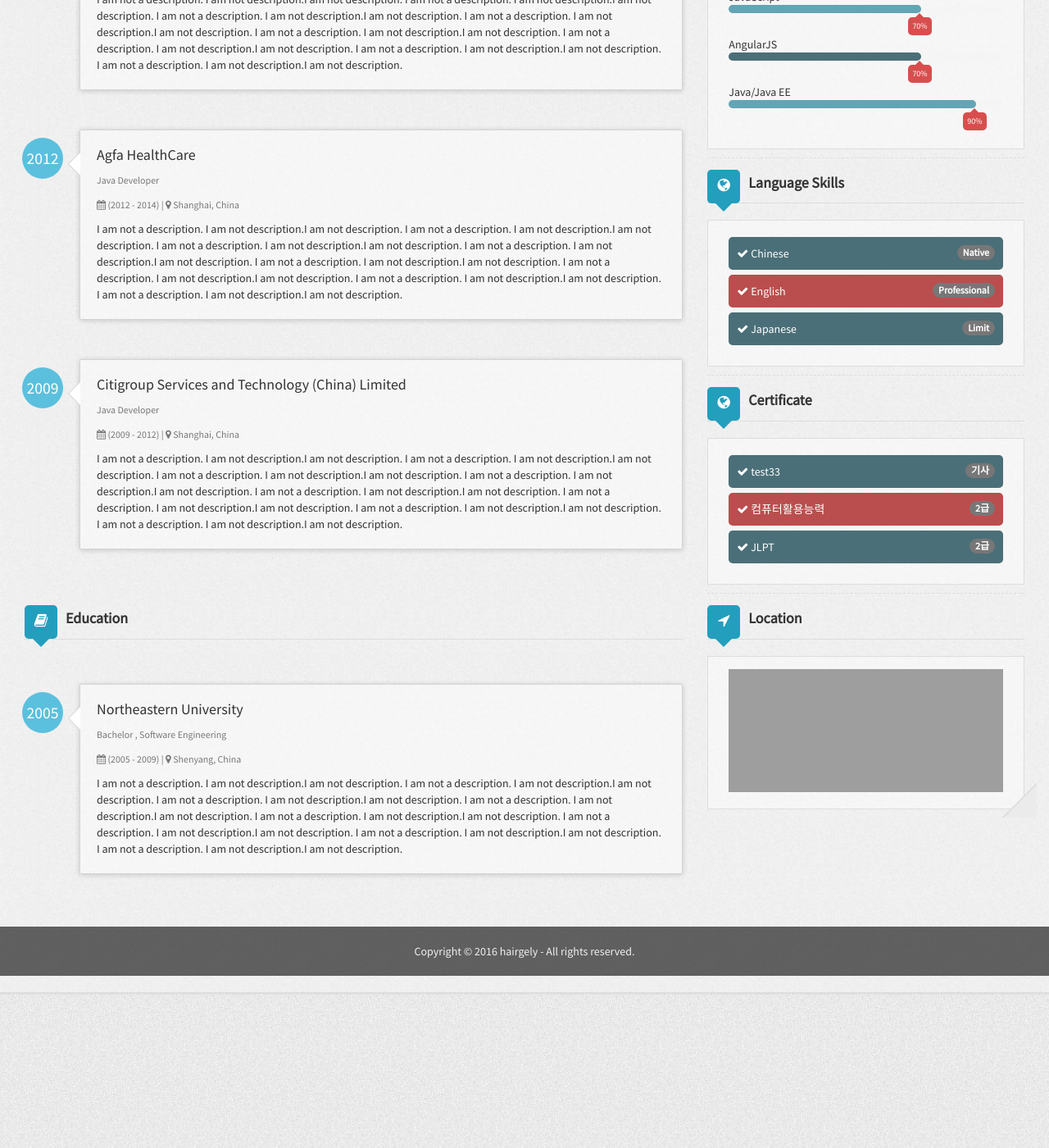
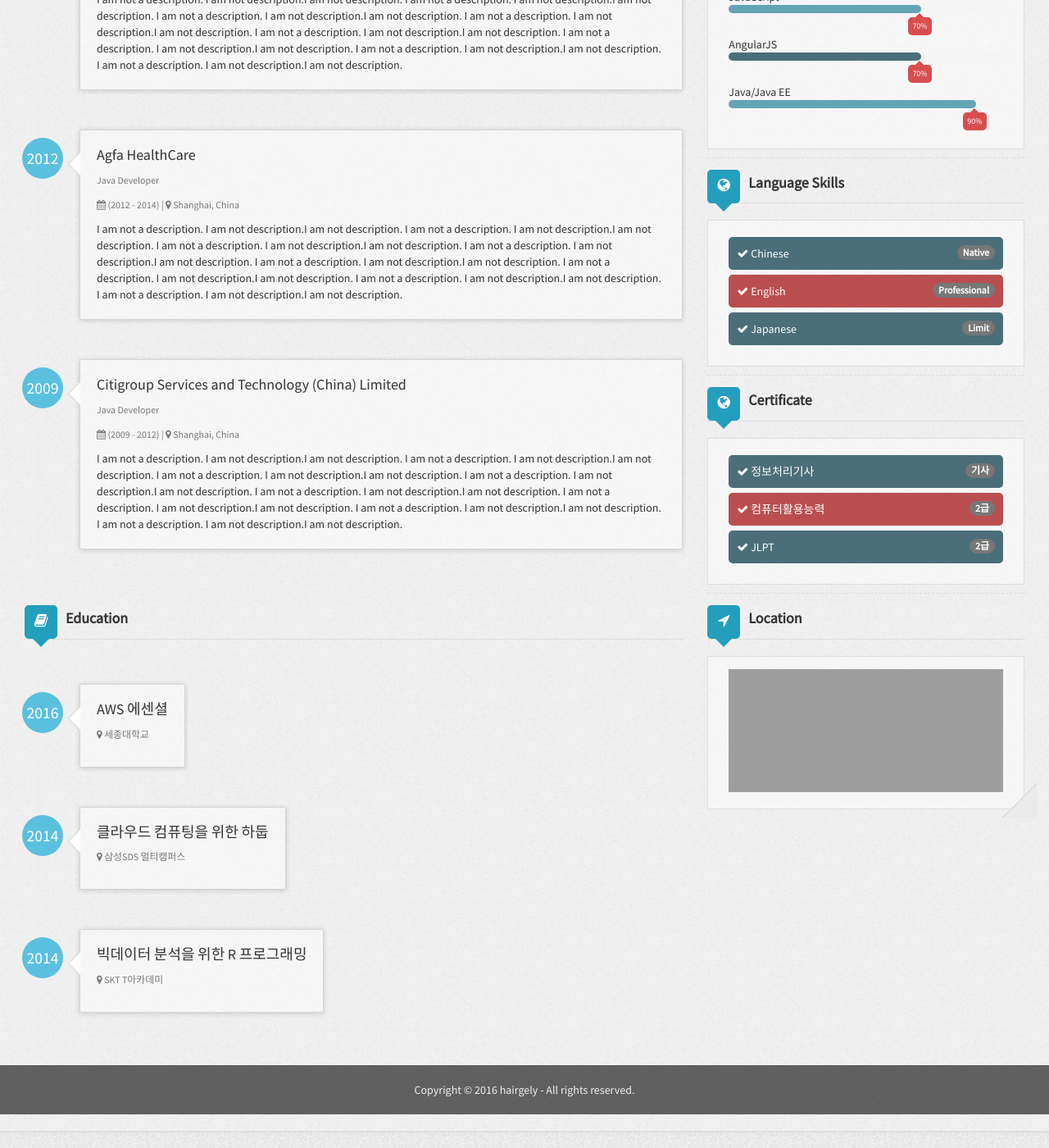
Before and after one commit to hairgely/resume, a Jekyll site: the page built from index.html, in a window 1280 px wide and 1400 px high, scrolled down 351 px. Shown: the whole window at 82% size. Built offline with Jekyll 4.4.1, drawn with Linux system fonts in a browser that asks for light colours; nearby versions of some CDN libraries; grey boxes are pictures that could not be loaded.

```diff
--- a/_config.yml
+++ b/_config.yml
@@ -51,13 +51,29 @@ author:
       description: I am not a description. I am not description.I am not description. I am not a description. I am not description.I am not description. I am not a description. I am not description.I am not description. I am not a description. I am not description.I am not description. I am not a description. I am not description.I am not description. I am not a description. I am not description.I am not description. I am not a description. I am not description.I am not description. I am not a description. I am not description.I am not description.
   educationHistory:
     - education1:
-      organization: Northeastern University
-      location: Shenyang, China
-      degree: Bachelor
-      major: Software Engineering
-      started: 2005
-      duration: (2005 - 2009)
-      description: I am not a description. I am not description.I am not description. I am not a description. I am not description.I am not description. I am not a description. I am not description.I am not description. I am not a description. I am not description.I am not description. I am not a description. I am not description.I am not description. I am not a description. I am not description.I am not description. I am not a description. I am not description.I am not description. I am not a description. I am not description.I am not description.
+      organization: AWS 에센셜
+      location: 세종대학교
+      degree:
+      major:
+      started: 2016
+      duration:
+      description:
+    - education2:
+      organization: 클라우드 컴퓨팅을 위한 하둡
+      location: 삼성SDS 멀티캠퍼스
+      degree:
+      major:
+      started: 2014
+      duration:
+      description:
+    - education3:
+      organization: 빅데이터 분석을 위한 R 프로그래밍
+      location: SKT T아카데미
+      degree:
+      major:
+      started: 2014
+      duration:
+      description:
   languages:
     - language1:
       name: Chinese
@@ -70,7 +86,7 @@ author:
       proficiency: Limit
   certificates:
     - certificate1:
-      name: test33
+      name: 정보처리기사
       proficiency: 기사
     - certificate2:
       name: 컴퓨터활용능력
```
